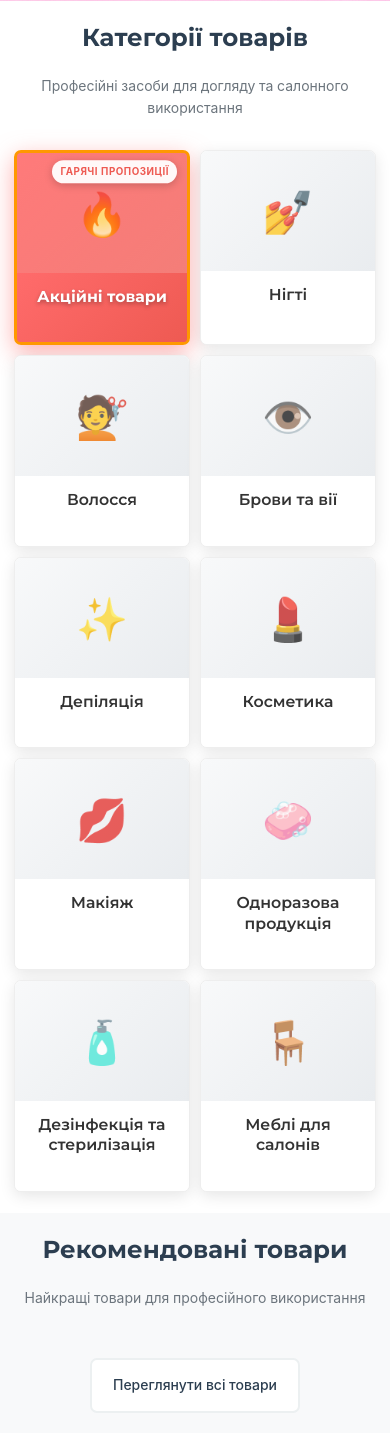
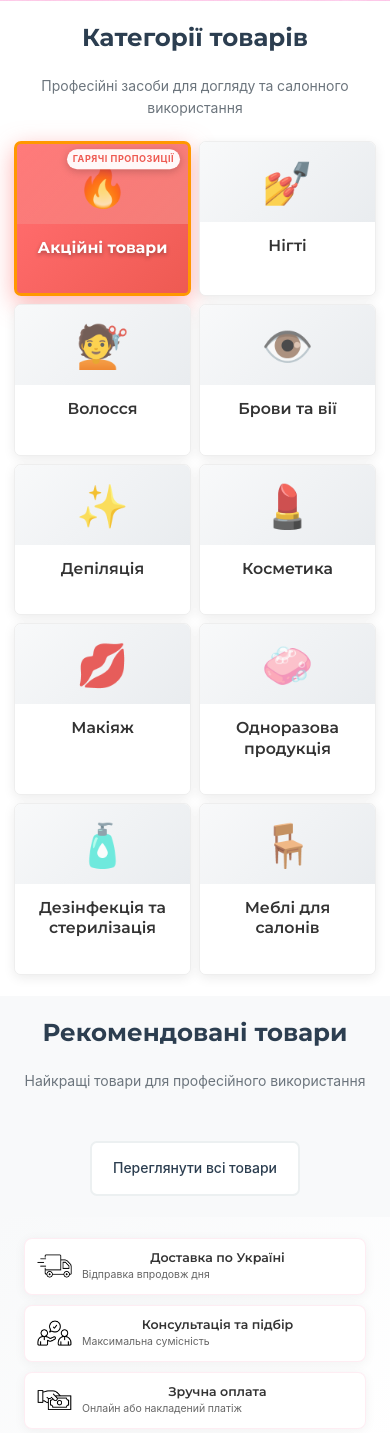
Before and after one commit to Sophie-sd/redrabbit, a Django app: page / in a window 390 px wide. Shown: the part 271-1704 px from the top of the page. Run offline with Django 5.2, Linux system fonts and the light colour scheme; data comes from the database, SQL or seed files in the repository; data that the repository does not hold is empty; parts of the project's set-up code (start-up, migrations or seed data) failed here and were passed over; some libraries are stand-ins or nearby versions.

Commit message:
📱 КОМПАКТНА СІТКА КАТЕГОРІЙ 2x5 - АДАПТИВНА ВЕРСІЯ
✨ Що змінено:
- Сітка категорій тепер 2 рядки по 5 карток (grid-template-columns: repeat(5, 1fr))
- Значно зменшено розміри карток для компактності

📐 Нові розміри:
- Висота картинки: 120px (було 200px)
- Emoji: 2.5rem (було 4rem)
- Padding контенту: 12px (було 20px)
- Font-size назви: 0.95em (було 1.2em)
- Font-size опису: 0.8em (було 0.9em)
- Gap між картками: 15px (було 20px)

📱 Прогресивна адаптивність:
- Десктоп (1200px+): 5 колонок
- Планшет (992px): 4 колонки
- Середні планшети (768px): 3 колонки
- Мобільні (480px): 2 колонки
- Дуже малі (360px): ще більше зменшення

🎯 Особливості:
- max-width: 1200px для кращого розташування
- Приховування опису на дуже малих екранах
- Прогресивне зменшення emoji та padding
- Збереження всіх анімацій та ховер ефектів

✅ Результат: Компактні 10 категорій у 2 ряди по 5! 📊

```diff
--- a/static/css/categories.css
+++ b/static/css/categories.css
@@ -1,19 +1,22 @@
-/* Стилі для категорій товарів - ОСНОВНИЙ ФАЙЛ */
+/* Стилі для категорій товарів - КОМПАКТНА СІТКА 2x5 */
 
 .categories-grid {
     display: grid;
-    grid-template-columns: repeat(auto-fit, minmax(280px, 1fr));
-    gap: 20px;
-    margin-top: 40px;
+    grid-template-columns: repeat(5, 1fr);
+    gap: 15px;
+    margin-top: 30px;
+    max-width: 1200px;
+    margin-left: auto;
+    margin-right: auto;
 }
 
 .category-card {
     position: relative;
     background: white;
     border: 1px solid #eee;
-    border-radius: 15px;
+    border-radius: 12px;
     overflow: hidden;
-    box-shadow: 0 4px 15px rgba(0,0,0,0.1);
+    box-shadow: 0 3px 12px rgba(0,0,0,0.08);
     transition: all 0.3s ease;
     height: 100%;
     display: flex;
@@ -21,8 +24,8 @@
 }
 
 .category-card:hover {
-    transform: translateY(-5px);
-    box-shadow: 0 8px 25px rgba(0,0,0,0.15);
+    transform: translateY(-3px);
+    box-shadow: 0 6px 20px rgba(0,0,0,0.12);
 }
 
 .category-link {
@@ -36,7 +39,7 @@
 
 .category-image {
     position: relative;
-    height: 200px;
+    height: 120px;
     background: linear-gradient(135deg, #f8f9fa 0%, #e9ecef 100%);
     display: flex;
     align-items: center;
@@ -54,18 +57,18 @@
 }
 
 .category-emoji {
-    font-size: 4rem;
+    font-size: 2.5rem;
     opacity: 0.8;
     transition: all 0.3s ease;
 }
 
 .category-card:hover .category-emoji {
-    transform: scale(1.1);
+    transform: scale(1.05);
     opacity: 1;
 }
 
 .category-content {
-    padding: 20px;
+    padding: 12px;
     background: white;
     flex-grow: 1;
     display: flex;
@@ -74,19 +77,20 @@
 }
 
 .category-name {
-    font-size: 1.2em;
+    font-size: 0.95em;
     font-weight: 600;
-    margin: 0 0 8px 0;
+    margin: 0 0 4px 0;
     color: #333;
     transition: color 0.3s ease;
     text-align: center;
+    line-height: 1.2;
 }
 
 .category-description {
-    font-size: 0.9em;
+    font-size: 0.8em;
     color: #666;
     margin: 0;
-    line-height: 1.4;
+    line-height: 1.3;
     text-align: center;
 }
 
@@ -164,62 +168,115 @@
 }
 
 /* Адаптивність */
-@media (max-width: 768px) {
+@media (max-width: 992px) {
     .categories-grid {
-        grid-template-columns: repeat(auto-fit, minmax(250px, 1fr));
-        gap: 15px;
-        margin-top: 30px;
+        grid-template-columns: repeat(4, 1fr);
+        gap: 12px;
+        margin-top: 25px;
     }
 
     .category-image {
-        height: 160px;
+        height: 100px;
     }
 
     .category-emoji {
-        font-size: 3rem;
+        font-size: 2.2rem;
     }
 
     .category-content {
-        padding: 15px;
+        padding: 10px;
     }
 
     .category-name {
-        font-size: 1.1em;
+        font-size: 0.9em;
+        margin-bottom: 3px;
+    }
+
+    .category-description {
+        font-size: 0.75em;
+    }
+}
+
+@media (max-width: 768px) {
+    .categories-grid {
+        grid-template-columns: repeat(3, 1fr);
+        gap: 10px;
+        margin-top: 20px;
+    }
+
+    .category-image {
+        height: 90px;
+    }
+
+    .category-emoji {
+        font-size: 2rem;
+    }
+
+    .category-content {
+        padding: 8px;
+    }
+
+    .category-name {
+        font-size: 0.85em;
+    }
+
+    .category-description {
+        font-size: 0.7em;
     }
 
     .category-badge {
-        top: 10px;
-        right: 10px;
-        padding: 4px 8px;
-        font-size: 0.7em;
+        top: 8px;
+        right: 8px;
+        padding: 3px 6px;
+        font-size: 0.65em;
     }
 }
 
 @media (max-width: 480px) {
     .categories-grid {
         grid-template-columns: repeat(2, 1fr);
-        gap: 10px;
+        gap: 8px;
+        margin-top: 15px;
     }
 
     .category-image {
-        height: 120px;
+        height: 80px;
     }
 
     .category-emoji {
-        font-size: 2.5rem;
+        font-size: 1.8rem;
     }
 
     .category-content {
-        padding: 12px;
+        padding: 6px;
     }
 
     .category-name {
-        font-size: 1em;
-        margin-bottom: 5px;
+        font-size: 0.8em;
+        margin-bottom: 2px;
     }
 
     .category-description {
-        font-size: 0.8em;
+        font-size: 0.65em;
+        display: none; /* Приховуємо опис на дуже малих екранах */
+    }
+}
+
+@media (max-width: 360px) {
+    .categories-grid {
+        gap: 6px;
+    }
+
+    .category-image {
+        height: 70px;
+    }
+
+    .category-emoji {
+        font-size: 1.5rem;
+    }
+
+    .category-name {
+        font-size: 0.75em;
     }
 }
 
```
